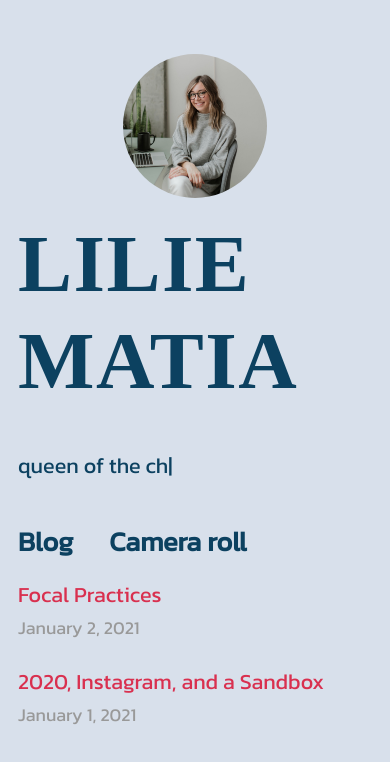
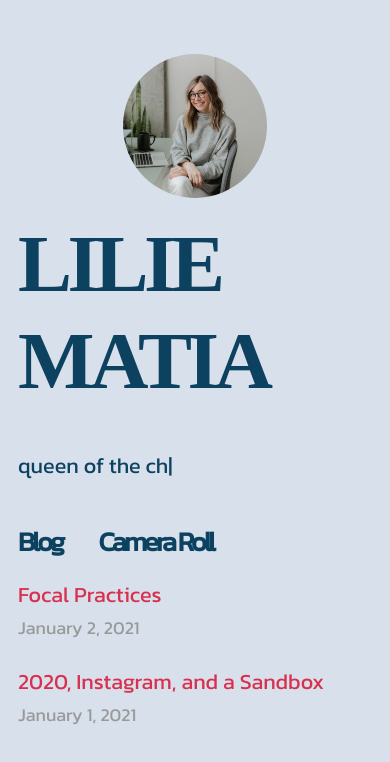
Before and after one commit to liliematia/portfolio, a Next.js app: page / in a window 390 px wide. Shown: the top 762 px of the page. Built offline with nearby package versions, Linux system fonts and the light colour scheme; a web font is replaced by a local one.

Commit message:
fix: makes some small tweaks to mobile styling and code redundancy

```diff
--- a/components/layout/layout.jsx
+++ b/components/layout/layout.jsx
@@ -31,7 +31,11 @@ export default function Layout({ children, home }) {
             />
             <Link href="/about">
               <a className={utilStyles.bigLink}>
-                <h1 className={utilStyles.heading2Xl}>{name}</h1>
+                <h1
+                  className={`${utilStyles.heading2Xl} ${utilStyles.mobileHeading2Xl}`}
+                >
+                  {name}
+                </h1>
               </a>
             </Link>
           </>
--- a/pages/about.jsx
+++ b/pages/about.jsx
@@ -37,7 +37,11 @@ export default function About({ children, home }) {
             className={`${styles.headerHomeImage} ${utilStyles.borderCircle}`}
             alt={name}
           />
-          <h1 className={utilStyles.heading2Xl}>{name}</h1>
+          <h1
+            className={`${utilStyles.heading2Xl} ${utilStyles.mobileHeading2Xl}`}
+          >
+            {name}
+          </h1>
         </>
       </header>
       <main>
--- a/pages/index.jsx
+++ b/pages/index.jsx
@@ -23,6 +23,16 @@ export async function getStaticProps() {
 export default function Home({ allPostsData, allCameraRollImages }) {
   // Sets the initial state of the homepage to show the Blog
   const [nav, setNav] = useState("blog");
+  const navItems = [
+    {
+      title: "Blog",
+      state: "blog",
+    },
+    {
+      title: "Camera Roll",
+      state: "camera-roll",
+    },
+  ];
 
   return (
     <Layout home>
@@ -50,19 +60,20 @@ export default function Home({ allPostsData, allCameraRollImages }) {
       </section>
       <section className={`${utilStyles.headingMd} ${utilStyles.padding1px}`}>
         <section className={utilStyles.navbar}>
-          <Link href={""}>
-            <a className={utilStyles.bigLink} onClick={() => setNav("blog")}>
-              <h2 className={utilStyles.headingLg}>Blog</h2>
-            </a>
-          </Link>
+          {navItems.map(({ title, state }) => (
             <Link href={""}>
               <a
                 className={utilStyles.bigLink}
-              onClick={() => setNav("camera-roll")}
+                onClick={() => setNav({ state })}
               >
-              <h2 className={utilStyles.headingLg}>Camera roll</h2>
+                <h2
+                  className={`${utilStyles.headingLg} ${utilStyles.mobileHeadingLg} ${utilStyles.navItem}`}
+                >
+                  {title}
+                </h2>
               </a>
             </Link>
+          ))}
         </section>
         {nav === "blog" ? (
           <ul className={utilStyles.list}>
--- a/styles/utils.module.css
+++ b/styles/utils.module.css
@@ -18,7 +18,7 @@
 .headingLg {
   font-size: 1.5rem;
   line-height: 1.4;
-  margin: 1rem 2rem 1rem 0;
+  margin: 1rem 0;
 }
 
 .headingMd {
@@ -60,3 +60,18 @@
   display: flex;
   flex-direction: row;
 }
+
+.navItem {
+  margin-right: 2rem;
+}
+
+/* Mobile-friendly styling */
+@media only screen and (max-width: 600px) {
+  .mobileHeading2Xl {
+    letter-spacing: -0.25rem;
+  }
+
+  .mobileHeadingLg {
+    letter-spacing: -0.15rem;
+  }
+}
```
Lines whose indentation alone changed are shown as unchanged.
